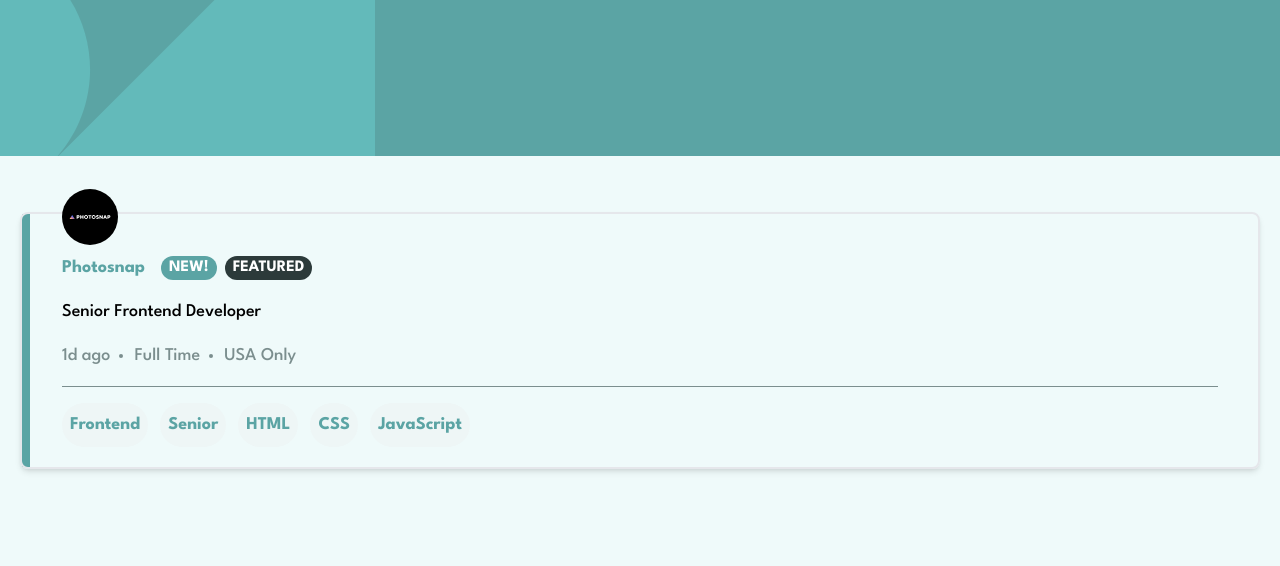
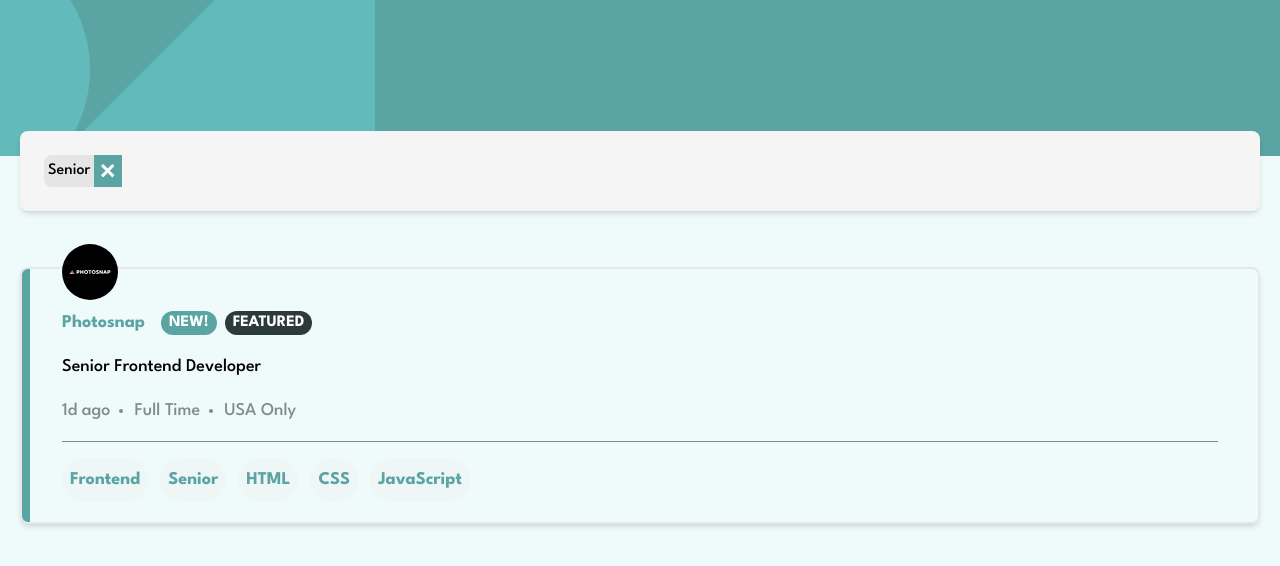
Before and after one commit to Joadevy/Job-listing-app, a React (Vite) app: page / in a window 1280 px wide. Both pictures are taken after a click on the button "Senior". Shown: the top 566 px of the page. Built offline with nearby package versions, Linux system fonts and the light colour scheme.

Commit message:
Filtering bar looking good in the UI

```diff
--- a/src/Ad.tsx
+++ b/src/Ad.tsx
@@ -9,7 +9,7 @@ interface Props {
 
 // eslint-disable-next-line no-undef
 const Ad: FC<Props> = ({ ad }): JSX.Element => {
-  const { ads, setAds } = useContext(AppCtx);
+  const { ads, setAds, filters, setFilters } = useContext(AppCtx);
   const {
     company,
     logo,
@@ -24,10 +24,6 @@ const Ad: FC<Props> = ({ ad }): JSX.Element => {
     languages,
     tools,
   } = ad;
-
-  const handleClick = (value: adProps["level"]) => {
-    setAds(ads.filter((ad) => ad.level === value));
-  };
 
   return (
     <div className="px-10 pt-10 pb-5 relative shadow-md border-2 rounded-lg text-lg">
@@ -65,15 +61,27 @@ const Ad: FC<Props> = ({ ad }): JSX.Element => {
         <div className="flex gap-3 flex-wrap text-primary-cyan font-bold">
           <button
             className="bg-neutral-cyan-200 p-2 rounded-full"
-            onClick={() => setAds(ads.filter((ad) => ad.role === role))}
-            onKeyPress={() => setAds(ads.filter((ad) => ad.role === role))}
+            onClick={() => (
+              setAds(ads.filter((ad) => ad.role === role)),
+              filters.includes(role) ? null : setFilters([...filters, role])
+            )}
+            onKeyPress={() => (
+              setAds(ads.filter((ad) => ad.role === role)),
+              filters.includes(role) ? null : setFilters([...filters, role])
+            )}
           >
             {role}
           </button>
           <button
             className="bg-neutral-cyan-200 p-2 rounded-full"
-            onClick={() => setAds(ads.filter((ad) => ad.level === level))}
-            onKeyPress={() => setAds(ads.filter((ad) => ad.level === level))}
+            onClick={() => (
+              setAds(ads.filter((ad) => ad.level === level)),
+              filters.includes(level) ? null : setFilters([...filters, level])
+            )}
+            onKeyPress={() => (
+              setAds(ads.filter((ad) => ad.level === level)),
+              filters.includes(level) ? null : setFilters([...filters, level])
+            )}
           >
             {level}
           </button>
@@ -81,12 +89,18 @@ const Ad: FC<Props> = ({ ad }): JSX.Element => {
             <button
               key={index}
               className="bg-neutral-cyan-200 p-2 rounded-full"
-              onClick={() =>
-                setAds(ads.filter((ad) => ad.languages.includes(language)))
-              }
-              onKeyPress={() =>
-                setAds(ads.filter((ad) => ad.languages.includes(language)))
-              }
+              onClick={() => (
+                setAds(ads.filter((ad) => ad.languages.includes(language))),
+                filters.includes(language)
+                  ? null
+                  : setFilters([...filters, language])
+              )}
+              onKeyPress={() => (
+                setAds(ads.filter((ad) => ad.languages.includes(language))),
+                filters.includes(language)
+                  ? null
+                  : setFilters([...filters, language])
+              )}
             >
               {language}
             </button>
@@ -95,12 +109,14 @@ const Ad: FC<Props> = ({ ad }): JSX.Element => {
             <button
               key={tool}
               className="bg-neutral-cyan-200 p-2 rounded-full"
-              onClick={() =>
-                setAds(ads.filter((ad) => ad.tools.includes(tool)))
-              }
-              onKeyPress={() =>
-                setAds(ads.filter((ad) => ad.tools.includes(tool)))
-              }
+              onClick={() => (
+                setAds(ads.filter((ad) => ad.tools.includes(tool))),
+                filters.includes(tool) ? null : setFilters([...filters, tool])
+              )}
+              onKeyPress={() => (
+                setAds(ads.filter((ad) => ad.tools.includes(tool))),
+                filters.includes(tool) ? null : setFilters([...filters, tool])
+              )}
             >
               {tool}
             </button>
--- a/src/App.tsx
+++ b/src/App.tsx
@@ -7,22 +7,57 @@ import { AppCtx } from "./AppCtx";
 function App() {
   const [ads, setAds] = useState<adProps[]>([]);
   const [status, setStatus] = useState<"loading" | "success">("loading");
+  const [filters, setFilters] = useState<string[]>([]);
+  let inmmutableAds: adProps[] = [];
 
   useEffect(() => {
     fetch("./data.json")
       .then((res) => res.json())
-      .then((data) => setAds(data));
+      .then((data) => {
+        setAds(data), (inmmutableAds = data);
+      });
     setStatus("success");
   }, []);
 
   if (status === "loading") return <div>loading...</div>;
+  if (status === "success") console.log(inmmutableAds);
 
   return (
     <div>
       <header className="bg-primary-cyan">
         <img alt="" src="assets/images/bg-header-mobile.svg" />
       </header>
-      <AppCtx.Provider value={{ ads, setAds }}>
+      {filters.length ? (
+        <div className="flex flex-wrap gap-4 m-5 p-6 bg-neutral-100 relative z-10 mt-[-25px] shadow-md rounded-lg">
+          {filters.map((filter) => (
+            <div
+              key={filter}
+              className="flex bg-neutral-200 border-2 rounded-lg border-none relative z-0"
+            >
+              <div className="p-1 mr-7">{filter}</div>
+              <button
+                className="w-7 h-full bg-primary-cyan absolute right-0 z-[-5]"
+                onClick={
+                  () => setFilters(filters.filter((f) => f !== filter))
+                  // setAds(ads.filter((ad) => console.log(ad)))
+                }
+                onKeyDown={() =>
+                  setFilters(filters.filter((f) => f !== filter))
+                }
+              >
+                <img
+                  alt=""
+                  className="m-auto align-middle"
+                  src="./assets/images/icon-remove.svg"
+                />
+              </button>
+            </div>
+          ))}
+        </div>
+      ) : (
+        ""
+      )}
+      <AppCtx.Provider value={{ ads, setAds, filters, setFilters }}>
         <main className="flex flex-col gap-10 mx-5 my-14">
           {ads?.map((ad: adProps) => (
             <Ad key={ad.id} ad={ad} />
--- a/src/AppCtx.tsx
+++ b/src/AppCtx.tsx
@@ -5,9 +5,13 @@ import { type adProps } from "./types";
 export type globalContext = {
   ads: adProps[];
   setAds: (_x: SetStateAction<adProps[]>) => void;
+  filters: string[];
+  setFilters: (_x: SetStateAction<string[]>) => void;
 };
 
 export const AppCtx = createContext<globalContext>({
   ads: [],
   setAds: () => {},
+  filters: [],
+  setFilters: () => {},
 });
```
